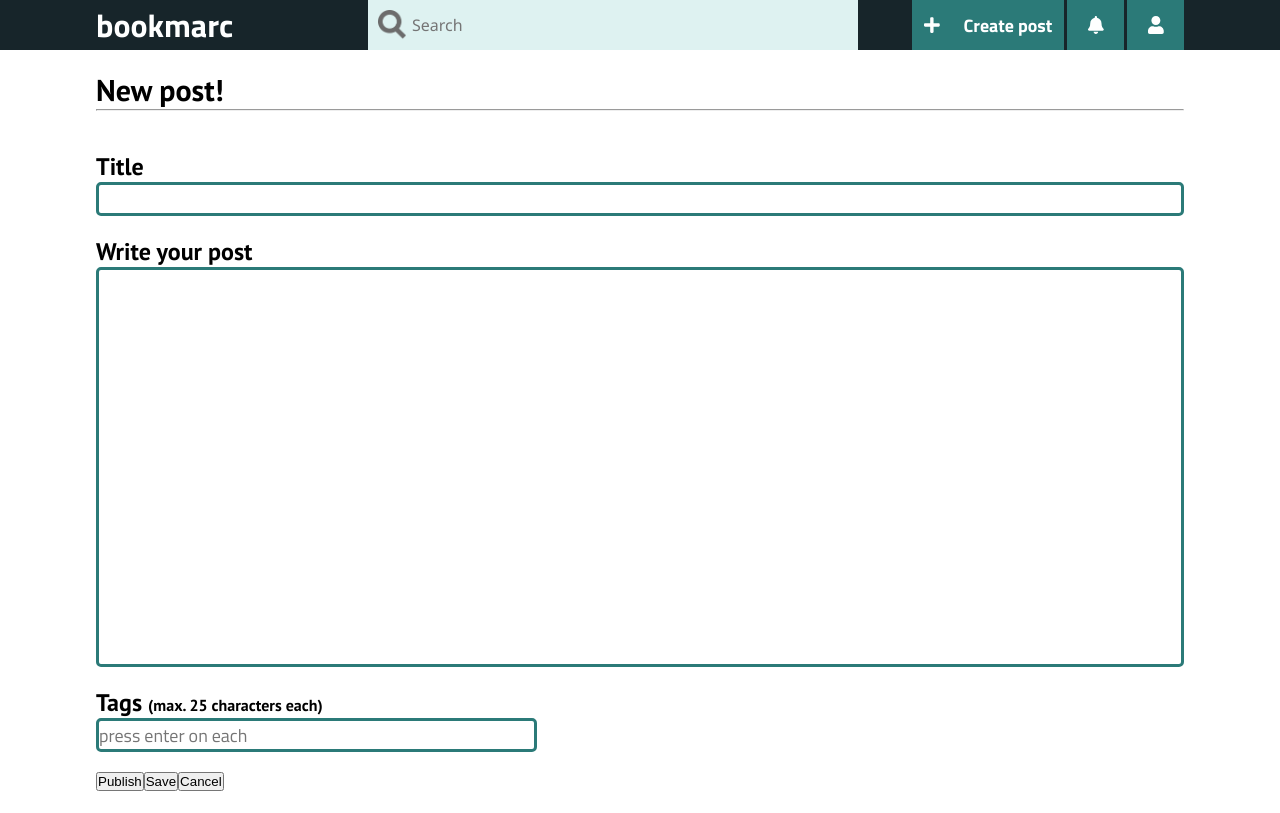
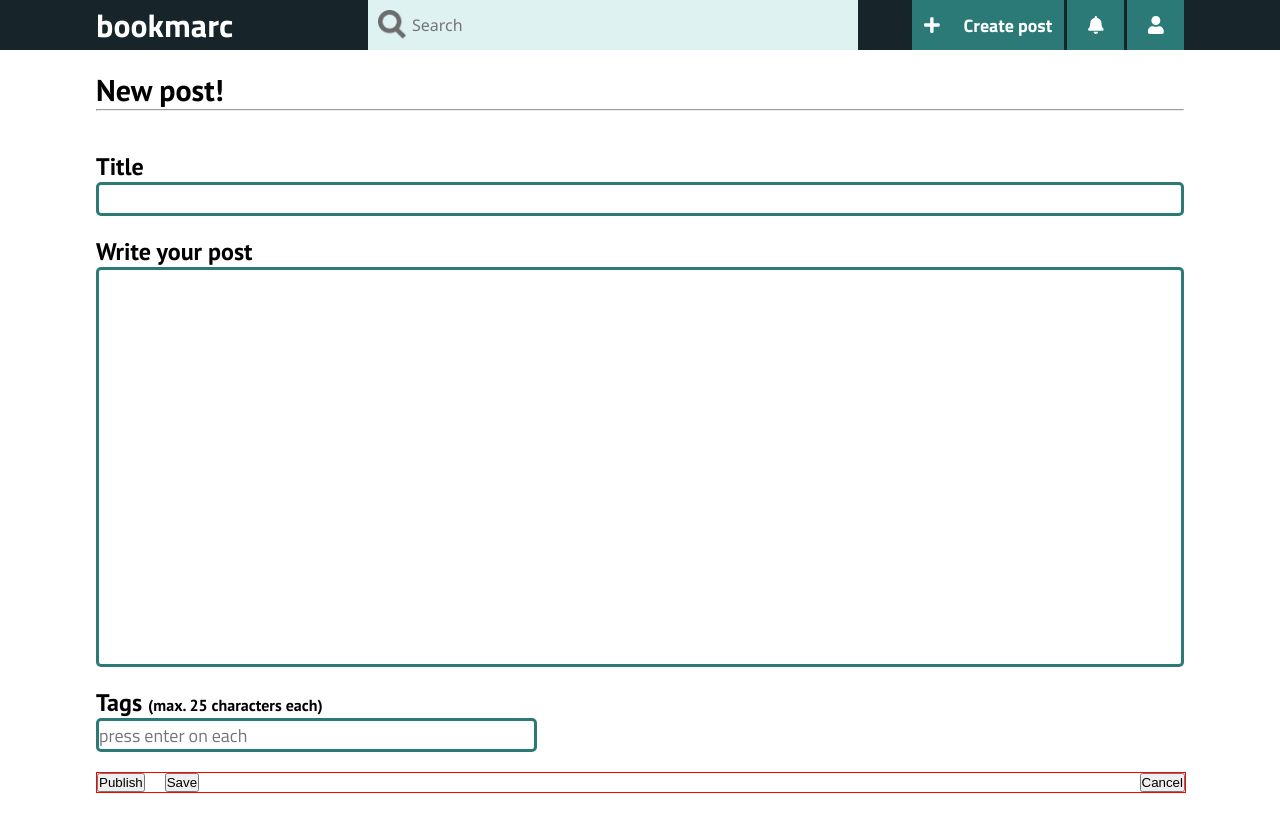
Before and after one commit to MarksASP95/bookmarc, a React app in the folder client/: page /create-post in a window 1280 px wide. Built offline with nearby package versions, Linux system fonts and the light colour scheme.

Commit message:
Added post control buttons

```diff
--- a/client/src/components/NewPost/NewPost.scss
+++ b/client/src/components/NewPost/NewPost.scss
@@ -18,4 +18,20 @@
             margin-top: 15px;
         }
     }
+
+    .button-container {
+        width: 100%;
+        border: 1px solid red;
+
+        .publish-post-button {
+
+        }
+        .save-post-button {
+            margin-left: 20px;
+        }
+        .cancel-post-button {
+            align-self: flex-end;
+            float: right;
+        }
+    }
 }
```
